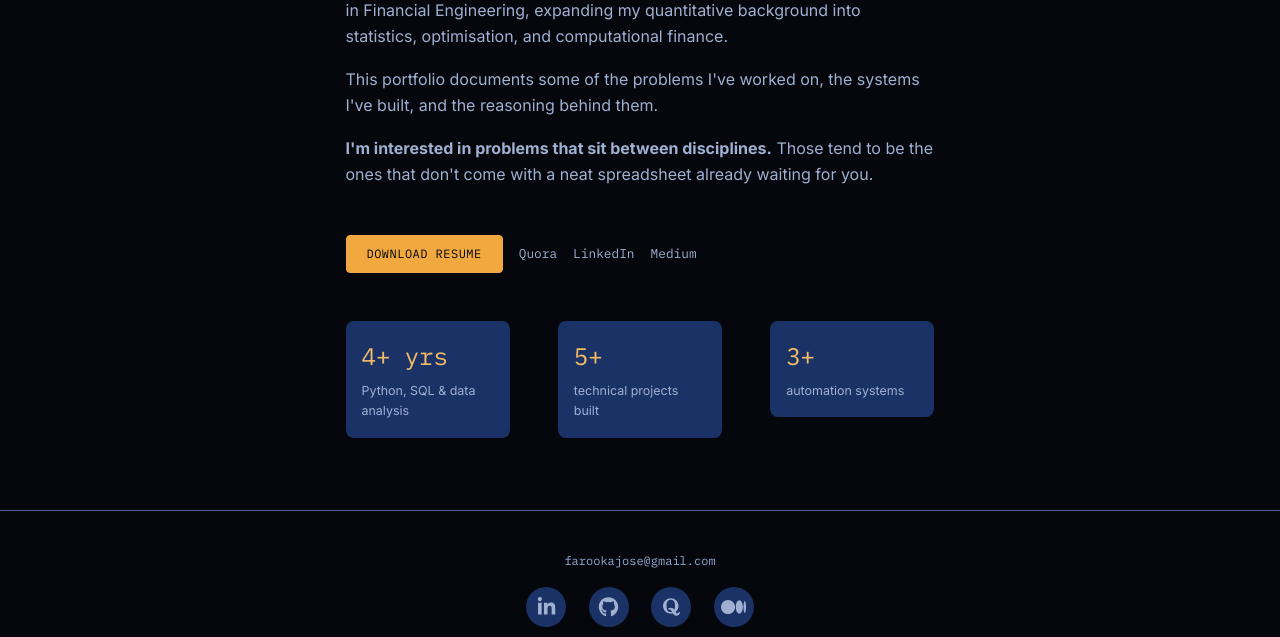
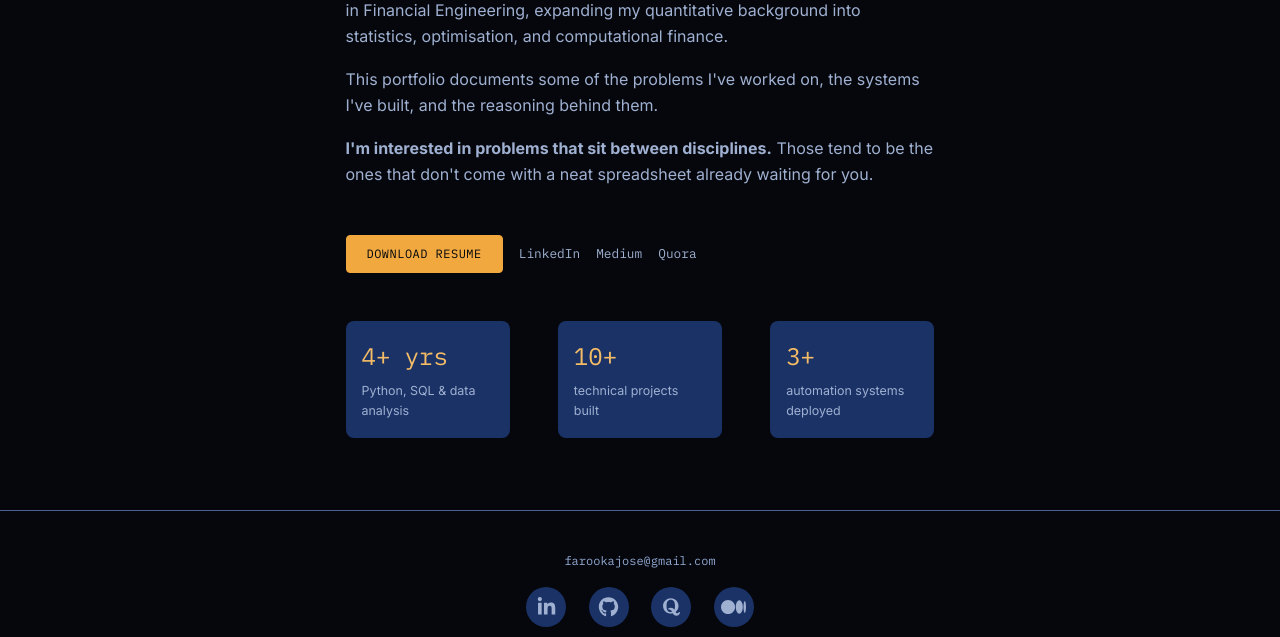
Before and after one commit to fkajose/portfolio, a Flask app: page /about in a window 1280 px wide. Shown: the part 1154-1791 px from the top of the page. Run offline with Flask 3, Linux system fonts and the light colour scheme; some libraries are stand-ins or nearby versions.

Commit message:
Update links in "About Me" section and revise project statistics for accuracy

```diff
--- a/templates/about.html
+++ b/templates/about.html
@@ -112,13 +112,6 @@
         >
         <a
           class="about-link"
-          href="https://quora.com/profile/Farook-Ajose"
-          target="_blank"
-          rel="noopener"
-          >Quora</a
-        >
-        <a
-          class="about-link"
           href="https://linkedin.com/in/farook-ajose"
           target="_blank"
           rel="noopener"
@@ -130,6 +123,13 @@
           target="_blank"
           rel="noopener"
           >Medium</a
+        >
+        <a
+          class="about-link"
+          href="https://quora.com/profile/Farook-Ajose"
+          target="_blank"
+          rel="noopener"
+          >Quora</a
         >
       </div>
 
@@ -143,7 +143,7 @@
 
         <div class="col-md-4 mb-4">
           <div class="about-stat">
-            <div class="about-stat-value">5+</div>
+            <div class="about-stat-value">10+</div>
             <div class="about-stat-label">technical projects built</div>
           </div>
         </div>
@@ -151,7 +151,7 @@
         <div class="col-md-4 mb-4">
           <div class="about-stat">
             <div class="about-stat-value">3+</div>
-            <div class="about-stat-label">automation systems</div>
+            <div class="about-stat-label">automation systems deployed</div>
           </div>
         </div>
       </div>
```
